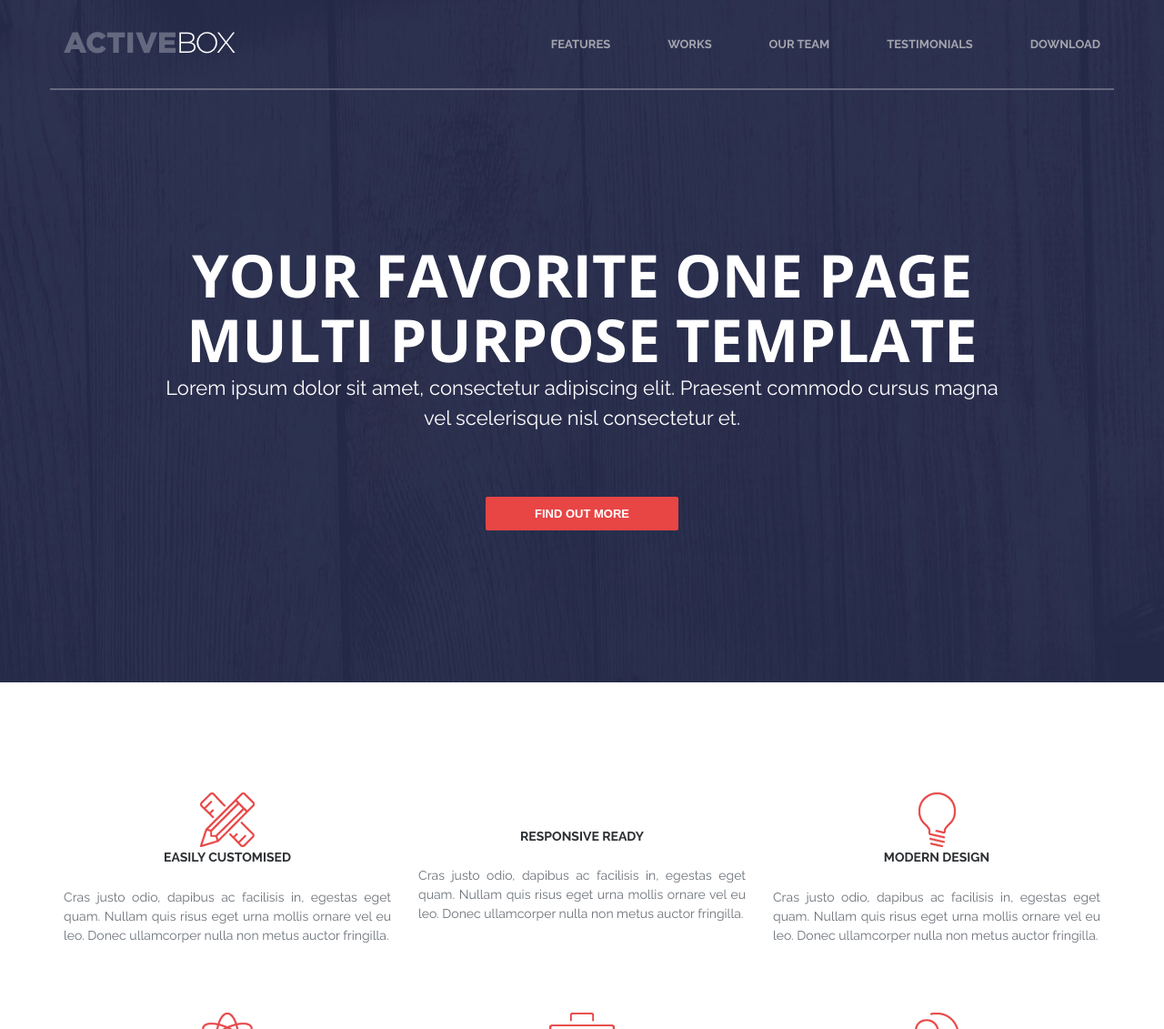
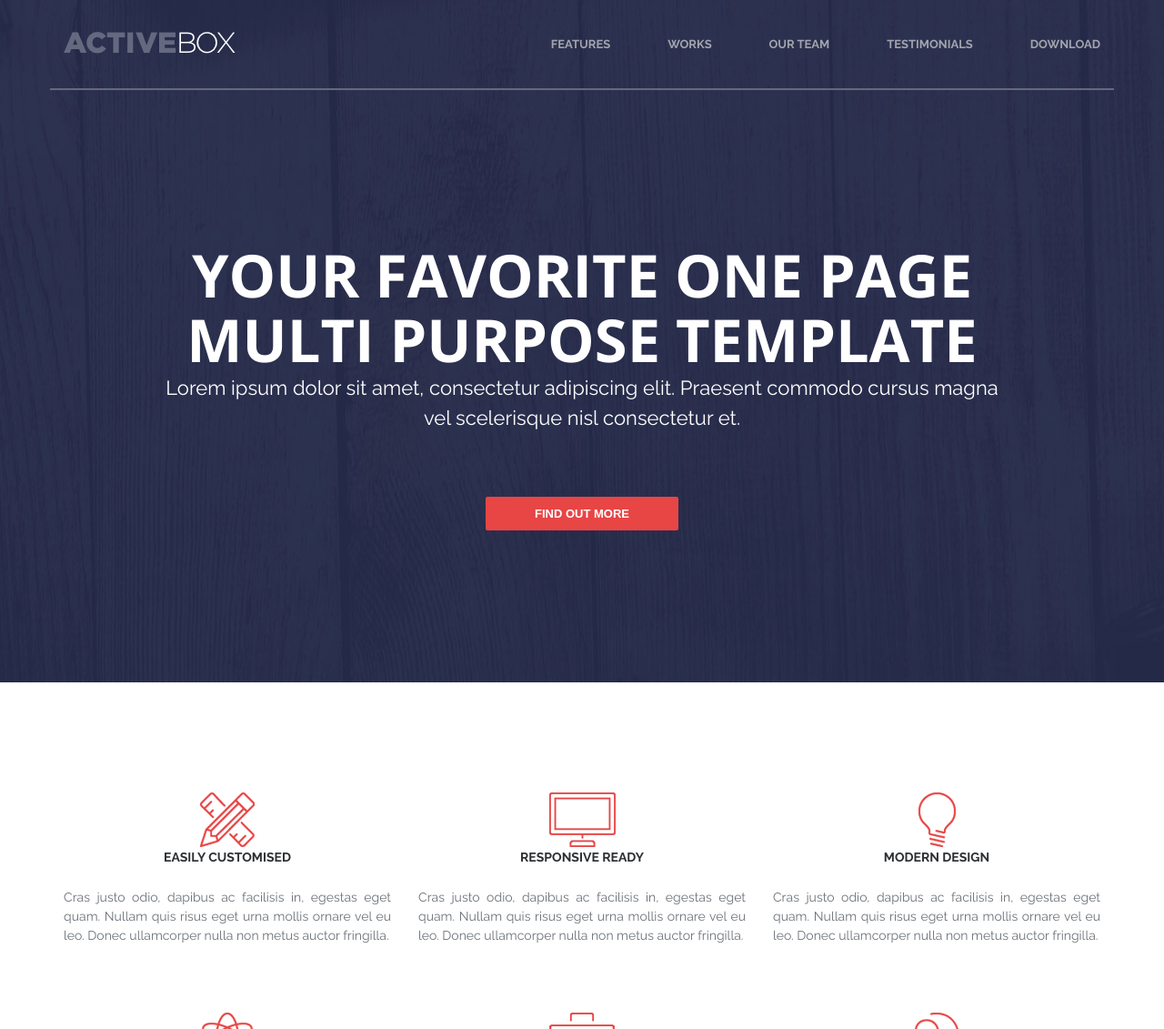
Before and after one commit to vasilexa13/firstProgect, a plain HTML site: page index.html in a window 1280 px wide. Shown: the top 1131 px of the page at 91% size. Drawn offline with nearby package versions, Linux system fonts and the light colour scheme; the site is published under a folder, as on GitHub Pages, so addresses that start at the root find nothing.

Commit message:
Update index.html

```diff
--- a/index.html
+++ b/index.html
@@ -47,7 +47,7 @@
 
                 </div>
                 <div class="features__cards">
-                        <img class="item__logo" src="/img/ico/ico2.png" alt="">
+                        <img class="item__logo" src="img/ico/ico2.png" alt="">
                         <h4 class="item__title">Responsive REady</h4>
                         <p class="item__text">Cras justo odio, dapibus ac facilisis in, egestas eget quam. Nullam quis risus eget urna mollis ornare vel eu leo. Donec ullamcorper nulla non metus auctor fringilla.</p>
                 </div>
```
